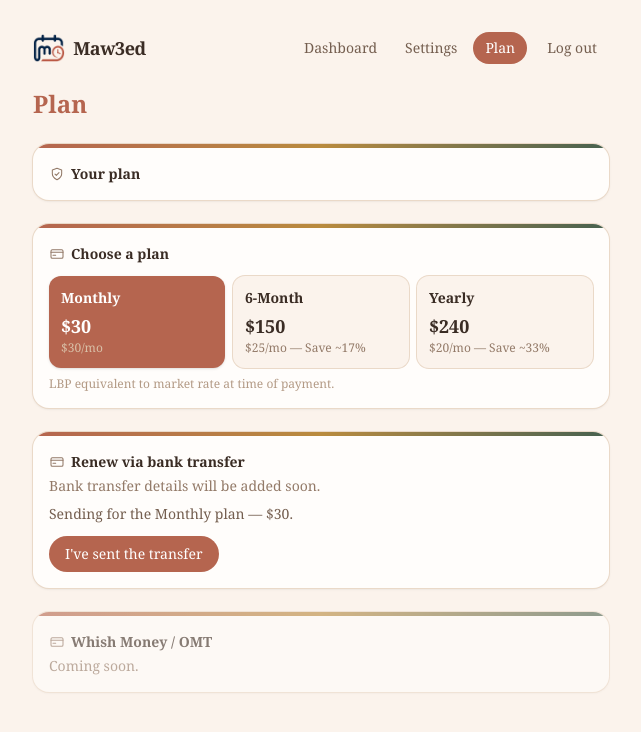
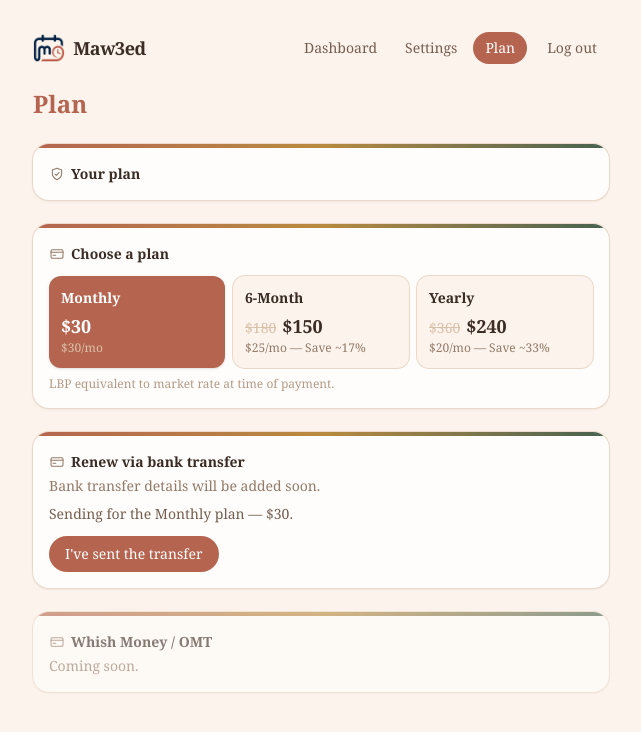
Before and after one commit to mhmdkaddah12345-oss/Booking-App, a Next.js app: page /dashboard/billing in a window 1280 px wide. Shown: the top 732 px of the page, without its empty margins (319-960 px from the left). Built offline with nearby package versions, Linux system fonts and the light colour scheme; no server answers.

Commit message:
Add strikethrough anchor pricing to the 6-month and yearly plans
Shows the "was" price crossed out next to the discounted one ($180 -> $150,
$360 -> $240) on both the landing page pricing cards and the owner's plan
picker, so the savings are visible at a glance instead of just stated.

```diff
--- a/src/app/dashboard/billing/page.tsx
+++ b/src/app/dashboard/billing/page.tsx
@@ -118,7 +118,18 @@ export default function BillingPage() {
                       }`}
                     >
                       <p className="text-sm font-semibold">{plan.label}</p>
-                      <p className="mt-1 text-lg font-semibold">${plan.priceUsd}</p>
+                      <p className="mt-1 flex items-baseline gap-1.5">
+                        {plan.compareAtUsd && (
+                          <span
+                            className={`text-sm line-through ${
+                              selectedPlan === planId ? "text-zinc-400" : "text-zinc-300"
+                            }`}
+                          >
+                            ${plan.compareAtUsd}
+                          </span>
+                        )}
+                        <span className="text-lg font-semibold">${plan.priceUsd}</span>
+                      </p>
                       <p className={`text-xs ${selectedPlan === planId ? "text-zinc-300" : "text-zinc-500"}`}>
                         ${plan.perMonthUsd}/mo{plan.discountLabel ? ` — ${plan.discountLabel}` : ""}
                       </p>
--- a/src/app/page.tsx
+++ b/src/app/page.tsx
@@ -327,7 +327,12 @@ export default function LandingPage() {
                   <p className={`font-display text-sm font-semibold ${isHighlighted ? "text-zinc-200" : "text-zinc-500"}`}>
                     {plan.label}
                   </p>
-                  <p className="mt-2 flex items-baseline gap-1">
+                  <p className="mt-2 flex items-baseline gap-2">
+                    {plan.compareAtUsd && (
+                      <span className={`text-lg line-through ${isHighlighted ? "text-zinc-400" : "text-zinc-300"}`}>
+                        ${plan.compareAtUsd}
+                      </span>
+                    )}
                     <span className="font-display text-3xl font-semibold">${plan.priceUsd}</span>
                     <span className={`text-sm ${isHighlighted ? "text-zinc-300" : "text-zinc-500"}`}>
                       / {plan.days === 30 ? "month" : plan.days === 182 ? "6 months" : "year"}
--- a/src/lib/plans.ts
+++ b/src/lib/plans.ts
@@ -3,10 +3,27 @@
 // so the numbers can never drift out of sync with each other.
 export type PlanId = "monthly" | "half_year" | "yearly";
 
-export const PLANS: Record<PlanId, { label: string; days: number; priceUsd: number; perMonthUsd: number; discountLabel?: string }> = {
+export const PLANS: Record<
+  PlanId,
+  { label: string; days: number; priceUsd: number; perMonthUsd: number; compareAtUsd?: number; discountLabel?: string }
+> = {
   monthly: { label: "Monthly", days: 30, priceUsd: 30, perMonthUsd: 30 },
-  half_year: { label: "6-Month", days: 182, priceUsd: 150, perMonthUsd: 25, discountLabel: "Save ~17%" },
-  yearly: { label: "Yearly", days: 365, priceUsd: 240, perMonthUsd: 20, discountLabel: "Save ~33%" },
+  half_year: {
+    label: "6-Month",
+    days: 182,
+    priceUsd: 150,
+    perMonthUsd: 25,
+    compareAtUsd: 180, // 6 x the monthly price, for the "instead of $180" anchor
+    discountLabel: "Save ~17%",
+  },
+  yearly: {
+    label: "Yearly",
+    days: 365,
+    priceUsd: 240,
+    perMonthUsd: 20,
+    compareAtUsd: 360, // 12 x the monthly price
+    discountLabel: "Save ~33%",
+  },
 };
 
 export function isPlanId(value: unknown): value is PlanId {
```
